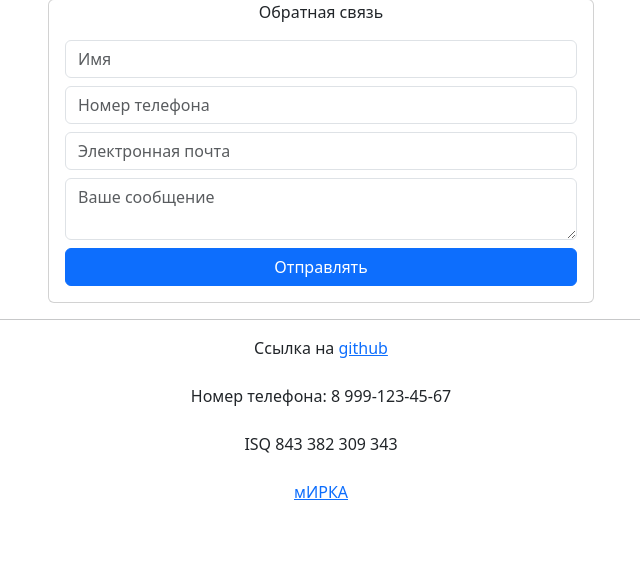
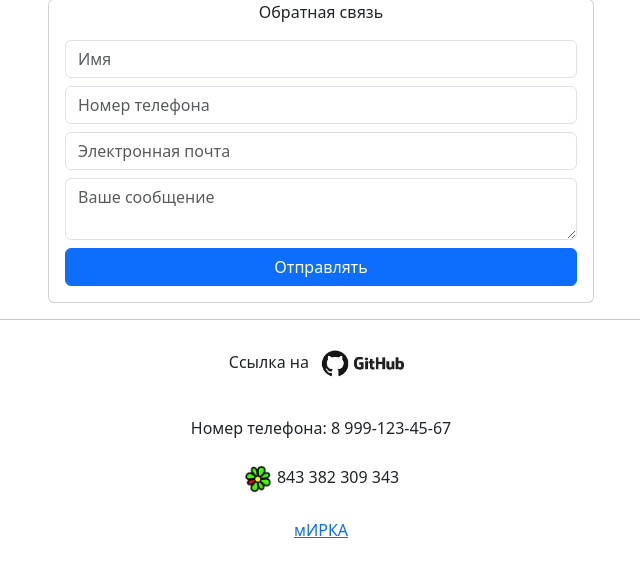
Before and after one commit to hexely/django, a Django app: page /contacts/ in a window 1280 px wide. Shown: the part 147-724 px from the top of the page, without its empty margins (319-959 px from the left). Run offline with Django 4.2, Linux system fonts and the light colour scheme; some libraries are stand-ins or nearby versions.

Commit message:
add image

```diff
--- a/catalog/templates/catalog/contacts.html
+++ b/catalog/templates/catalog/contacts.html
@@ -37,12 +37,13 @@
     </div>
 
     <p class="text-center">
-        Ссылка на <a href="https://github.com/hexely/django" class="link-primary">github</a>
+        Ссылка на <a href="https://github.com/hexely/django" class="link-primary"><img src="/media/git.jpg" width="100" height="100" class="img-fluid"></a>
         <br/><br/>
         Номер телефона: 8 999-123-45-67
         <br/><br/>
-        ISQ 843 382 309 343
+        <img src="/media/isq.png" width="30" height="30" class="img-fluid"> 843 382 309 343
         <br/><br/>
         <a href="https://wap-lib.narod.ru/user.htm" class="link-primary">мИРКА</a>
     </p>
+
 {% endblock %}
```
Also changed, not shown: media/git.jpg (added).
